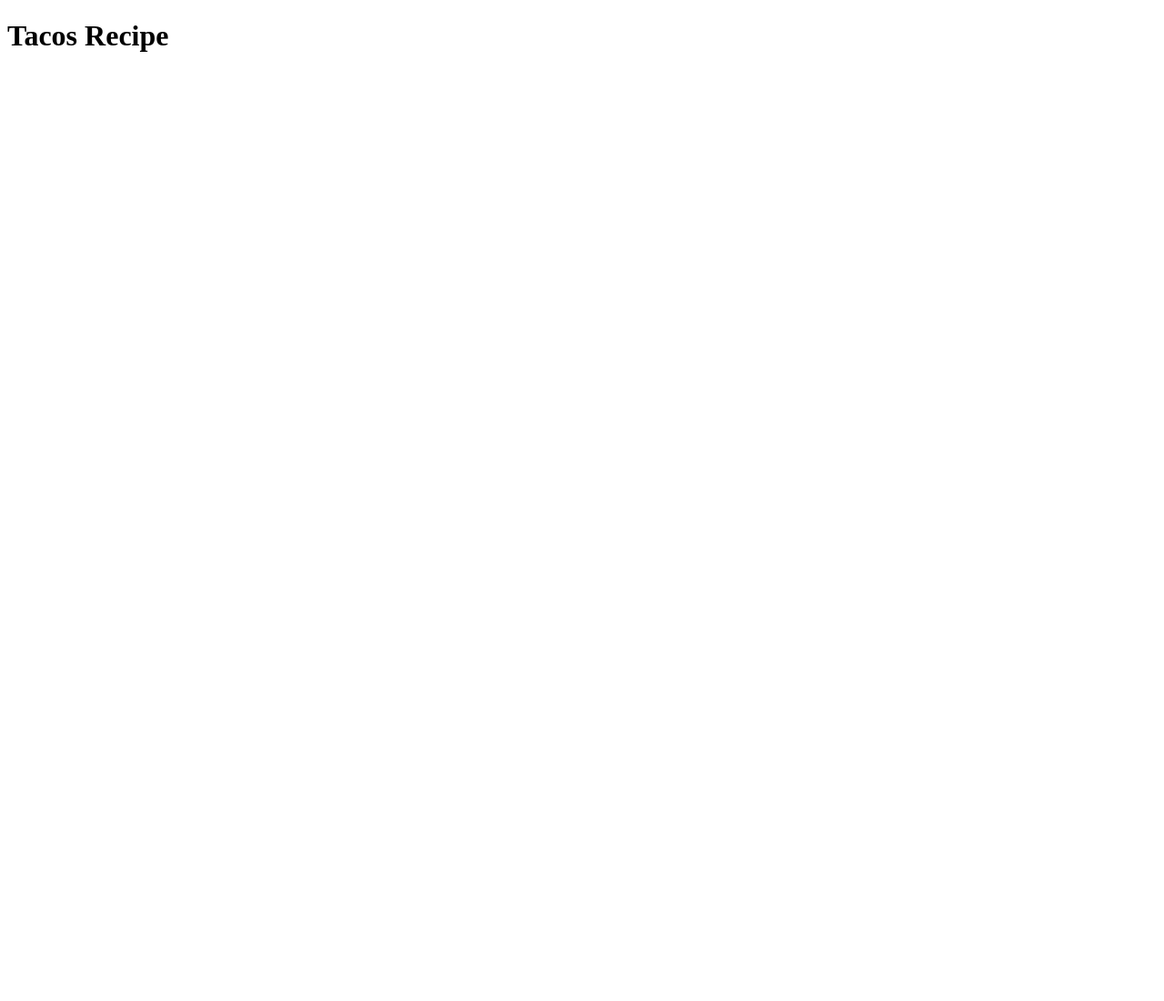
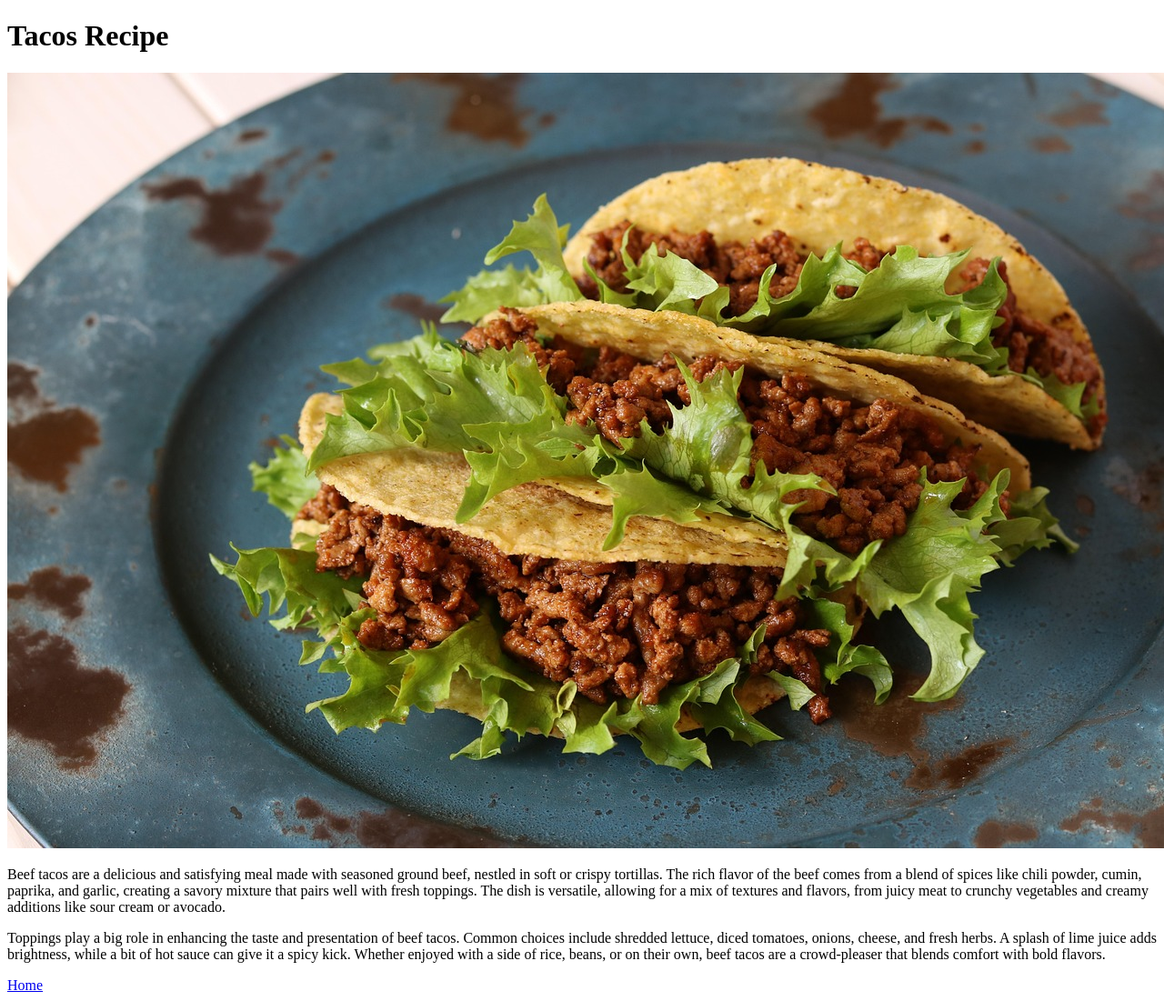
Before and after one commit to kennethyeaher/odin-recipes, a plain HTML site: page recipes/tacos.html in a window 1280 px wide. Shown: the whole page at 91% size. Before the commit the page ends 800 px from the top, so only its background shows below. Drawn offline with Linux system fonts and the light colour scheme.

Commit message:
Added image to index.html to improve ui/ux

```diff
--- a/recipes/tacos.html
+++ b/recipes/tacos.html
@@ -8,5 +8,21 @@
 <body>
     <h1>Tacos Recipe</h1>
 
+    <img src="../images/tacos.jpg" alt="Three beef tacos on a teal plate" height="853" width="1280">
+
+    <p>Beef tacos are a delicious and satisfying meal made with seasoned ground beef, nestled in soft
+        or crispy tortillas. The rich flavor of the beef comes from a blend of spices like chili
+        powder, cumin, paprika, and garlic, creating a savory mixture that pairs well with fresh
+        toppings. The dish is versatile, allowing for a mix of textures and flavors, from juicy meat
+        to crunchy vegetables and creamy additions like sour cream or avocado.</p>
+
+    <p>Toppings play a big role in enhancing the taste and presentation of beef tacos. Common choices
+        include shredded lettuce, diced tomatoes, onions, cheese, and fresh herbs. A splash of lime
+        juice adds brightness, while a bit of hot sauce can give it a spicy kick. Whether enjoyed
+        with a side of rice, beans, or on their own, beef tacos are a crowd-pleaser that blends
+        comfort with bold flavors.</p>
+
+    <a href="../index.html">Home</a>
+
 </body>
 </html>
```
Also changed, not shown: index.html (+12 -0 lines).
